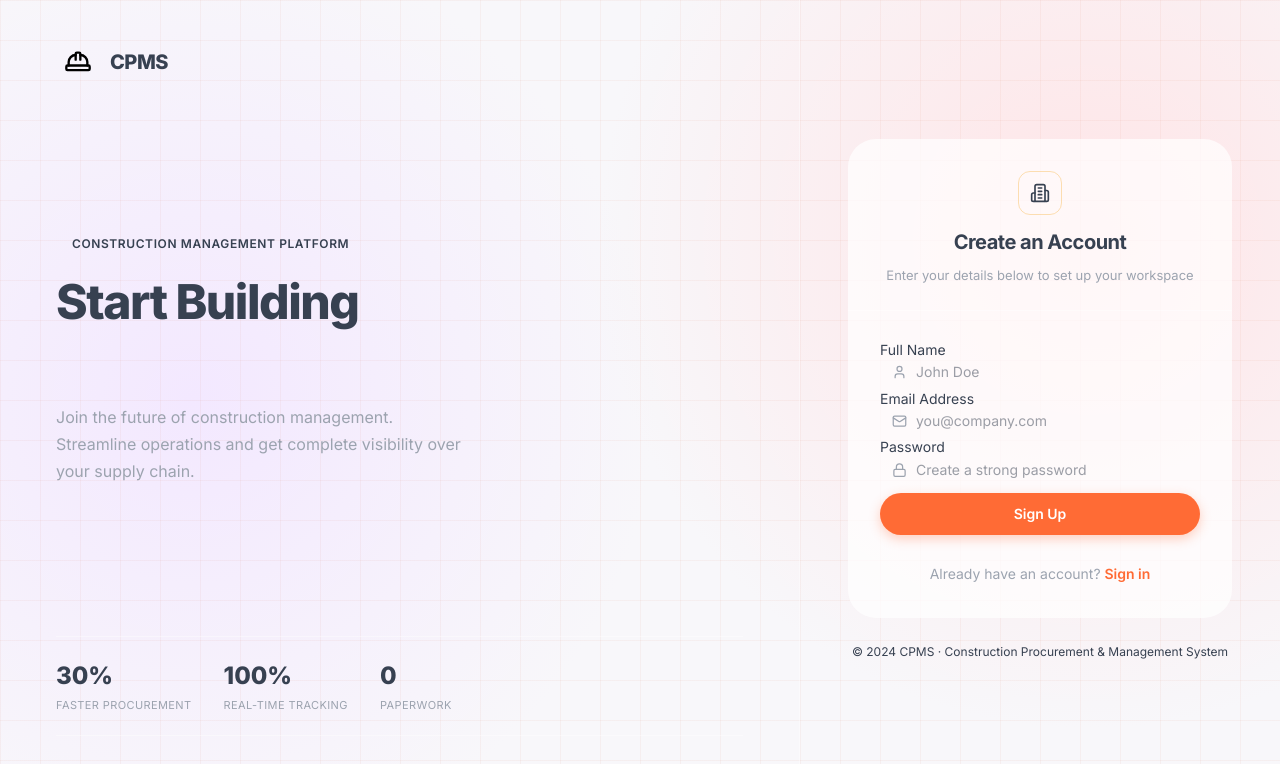
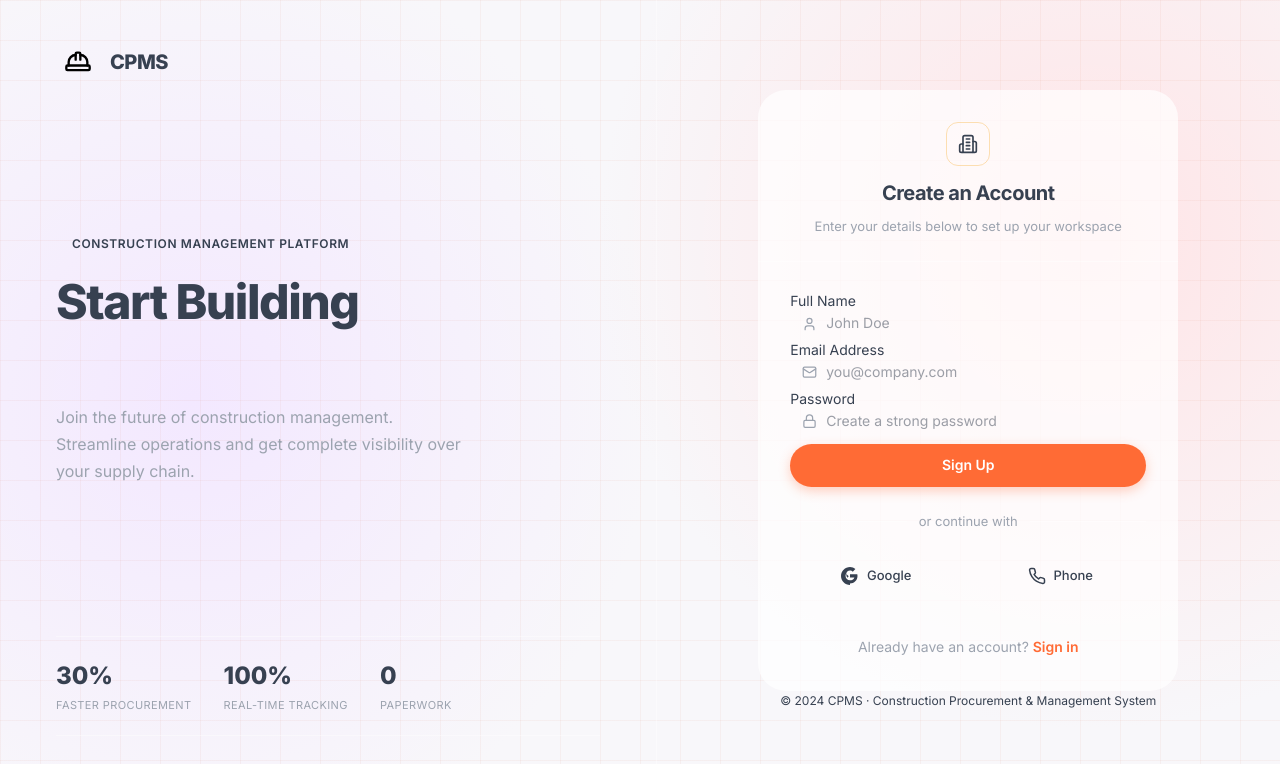
Before and after one commit to vijayyh/CPMS, a Next.js app in the folder cpms/: page /signup in a window 1280 px wide. Shown: the top 764 px of the page. Built offline with nearby package versions, Linux system fonts and the light colour scheme.

Commit message:
feat: center login form and add social login buttons

```diff
--- a/cpms/src/app/(auth)/auth.css
+++ b/cpms/src/app/(auth)/auth.css
@@ -135,18 +135,18 @@
 
         /* Right */
         .login-right {
-          width: 480px;
+          flex: 1;
           display: flex;
           flex-direction: column;
           align-items: center;
           justify-content: center;
-          padding: 40px 48px;
-          gap: 24px;
+          padding: 40px;
           position: relative;
         }
 
         .login-card {
           width: 100%;
+          max-width: 420px;
           background: var(--bg-card);
           border: 1px solid var(--bg-border-strong);
           border-radius: var(--radius-xl);
@@ -251,3 +251,51 @@
           .login-left { display: none; }
           .login-right { width: 100%; padding: 24px; }
         }
+
+        /* Social Buttons */
+        .social-divider {
+          display: flex;
+          align-items: center;
+          text-align: center;
+          margin: 20px 0;
+          color: var(--text-muted);
+          font-size: 13px;
+        }
+        .social-divider::before, .social-divider::after {
+          content: '';
+          flex: 1;
+          border-bottom: 1px solid var(--bg-border);
+        }
+        .social-divider::before {
+          margin-right: 12px;
+        }
+        .social-divider::after {
+          margin-left: 12px;
+        }
+
+        .social-btn-group {
+          display: grid;
+          grid-template-columns: 1fr 1fr;
+          gap: 12px;
+          margin-bottom: 12px;
+        }
+
+        .social-btn {
+          display: flex;
+          align-items: center;
+          justify-content: center;
+          gap: 8px;
+          padding: 10px;
+          background: var(--bg-elevated);
+          border: 1px solid var(--bg-border-strong);
+          border-radius: var(--radius-md);
+          font-size: 13px;
+          font-weight: 500;
+          color: var(--text-primary);
+          cursor: pointer;
+          transition: all 0.2s ease;
+        }
+        .social-btn:hover {
+          background: var(--bg-hover);
+          border-color: var(--text-muted);
+        }
--- a/cpms/src/app/(auth)/login/page.tsx
+++ b/cpms/src/app/(auth)/login/page.tsx
@@ -176,6 +176,19 @@ export default function LoginPage() {
               )}
             </button>
 
+            <div className="social-divider">or continue with</div>
+
+            <div className="social-btn-group">
+              <button type="button" className="social-btn">
+                <svg width="18" height="18" viewBox="0 0 24 24" fill="none" stroke="currentColor" strokeWidth="2" strokeLinecap="round" strokeLinejoin="round"><path d="M12 22C17.5228 22 22 17.5228 22 12C22 11.2 21.9 10.4 21.7 9.7H12V14.1H17.8C17.5 15.6 16.3 16.7 14.8 17.2V17.2C13.9 17.5 13 17.7 12 17.7C8.7 17.7 6 15 6 11.7C6 10.7 6.3 9.7 6.8 8.9L10.3 12.4L8.3 14.4C7.5 13 7 11.4 7 9.7C7 6.9 9.2 4.7 12 4.7C13.5 4.7 14.8 5.3 15.7 6.2L19.2 2.7C17.3 1.1 14.8 0 12 0C5.4 0 0 5.4 0 12C0 18.6 5.4 24 12 24V22Z" fill="currentColor" stroke="none" /></svg>
+                Google
+              </button>
+              <button type="button" className="social-btn">
+                <svg width="18" height="18" viewBox="0 0 24 24" fill="none" stroke="currentColor" strokeWidth="2" strokeLinecap="round" strokeLinejoin="round"><path d="M22 16.92v3a2 2 0 0 1-2.18 2 19.79 19.79 0 0 1-8.63-3.07 19.5 19.5 0 0 1-6-6 19.79 19.79 0 0 1-3.07-8.67A2 2 0 0 1 4.11 2h3a2 2 0 0 1 2 1.72 12.84 12.84 0 0 0 .7 2.81 2 2 0 0 1-.45 2.11L8.09 9.91a16 16 0 0 0 6 6l1.27-1.27a2 2 0 0 1 2.11-.45 12.84 12.84 0 0 0 2.81.7A2 2 0 0 1 22 16.92z"></path></svg>
+                Phone
+              </button>
+            </div>
+
           </form>
 
           <div style={{ textAlign: "center", marginBottom: "32px", fontSize: "14px", color: "var(--text-muted)" }}>
--- a/cpms/src/app/(auth)/signup/page.tsx
+++ b/cpms/src/app/(auth)/signup/page.tsx
@@ -207,6 +207,19 @@ export default function SignupPage() {
               )}
             </button>
 
+            <div className="social-divider">or continue with</div>
+
+            <div className="social-btn-group">
+              <button type="button" className="social-btn">
+                <svg width="18" height="18" viewBox="0 0 24 24" fill="none" stroke="currentColor" strokeWidth="2" strokeLinecap="round" strokeLinejoin="round"><path d="M12 22C17.5228 22 22 17.5228 22 12C22 11.2 21.9 10.4 21.7 9.7H12V14.1H17.8C17.5 15.6 16.3 16.7 14.8 17.2V17.2C13.9 17.5 13 17.7 12 17.7C8.7 17.7 6 15 6 11.7C6 10.7 6.3 9.7 6.8 8.9L10.3 12.4L8.3 14.4C7.5 13 7 11.4 7 9.7C7 6.9 9.2 4.7 12 4.7C13.5 4.7 14.8 5.3 15.7 6.2L19.2 2.7C17.3 1.1 14.8 0 12 0C5.4 0 0 5.4 0 12C0 18.6 5.4 24 12 24V22Z" fill="currentColor" stroke="none" /></svg>
+                Google
+              </button>
+              <button type="button" className="social-btn">
+                <svg width="18" height="18" viewBox="0 0 24 24" fill="none" stroke="currentColor" strokeWidth="2" strokeLinecap="round" strokeLinejoin="round"><path d="M22 16.92v3a2 2 0 0 1-2.18 2 19.79 19.79 0 0 1-8.63-3.07 19.5 19.5 0 0 1-6-6 19.79 19.79 0 0 1-3.07-8.67A2 2 0 0 1 4.11 2h3a2 2 0 0 1 2 1.72 12.84 12.84 0 0 0 .7 2.81 2 2 0 0 1-.45 2.11L8.09 9.91a16 16 0 0 0 6 6l1.27-1.27a2 2 0 0 1 2.11-.45 12.84 12.84 0 0 0 2.81.7A2 2 0 0 1 22 16.92z"></path></svg>
+                Phone
+              </button>
+            </div>
+
             <div style={{ textAlign: "center", marginTop: "24px", fontSize: "14px", color: "var(--text-muted)" }}>
               Already have an account?{" "}
               <Link href="/login" style={{ color: "var(--brand-primary)", fontWeight: 600, textDecoration: "none" }}>
```
